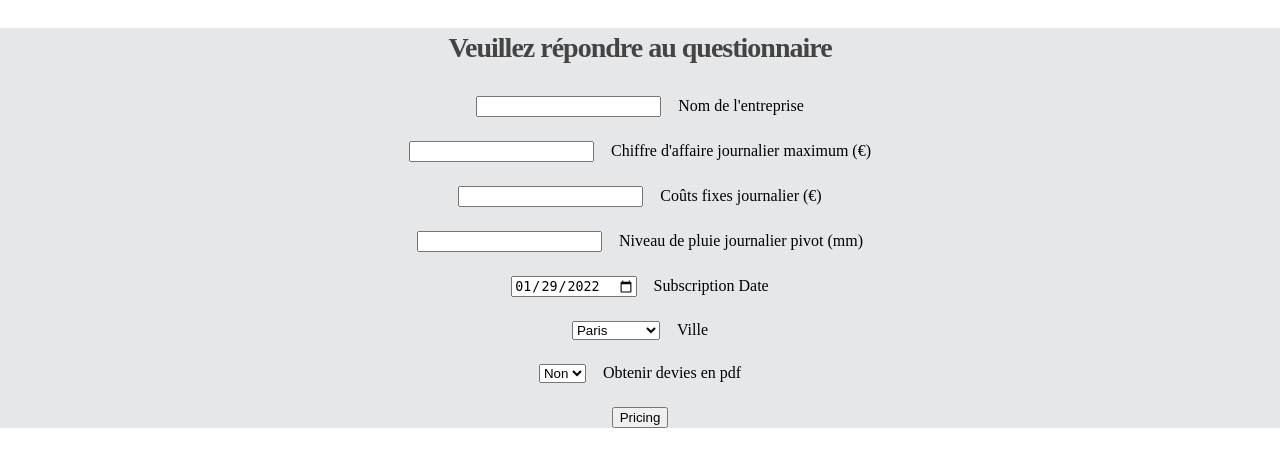
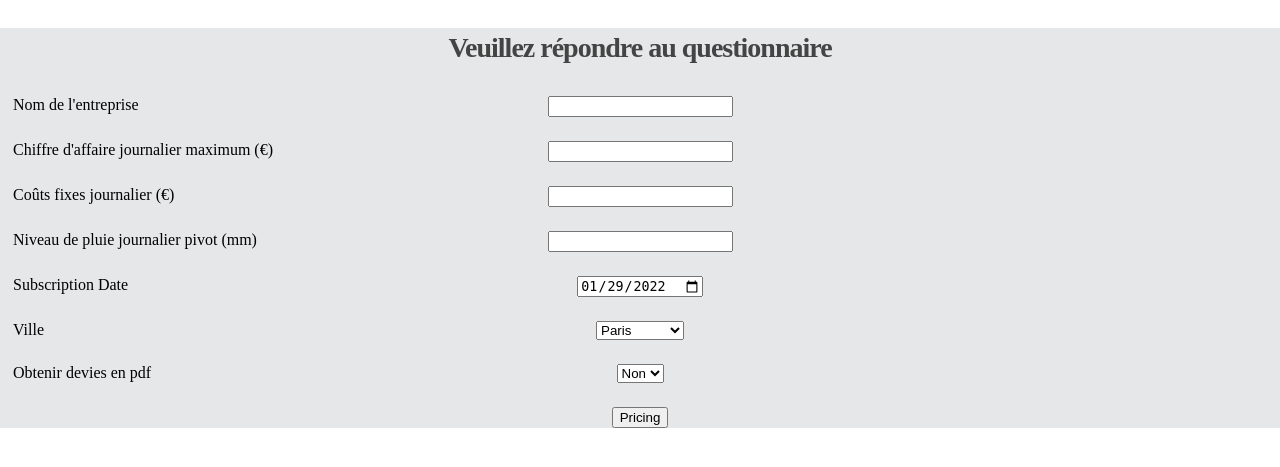
Before and after one commit to oualid-ben/Azurance_V1, a Django app: page /quotation/ in a window 1280 px wide. Shown: the part 98-565 px from the top of the page. Run offline with Django 3.2, Linux system fonts and the light colour scheme.

Commit message:
Update styleQuotationForm.css

```diff
--- a/Azurance/static/Azurance/css/styleQuotationForm.css
+++ b/Azurance/static/Azurance/css/styleQuotationForm.css
@@ -4,7 +4,7 @@
 }
 
 .form-control-placeholder {
-  position: relative; /*absolute;*/
+  position: absolute;
   top: 0;
   left: 0;
   padding: 0px 0 0 13px; /* 7px */
```
